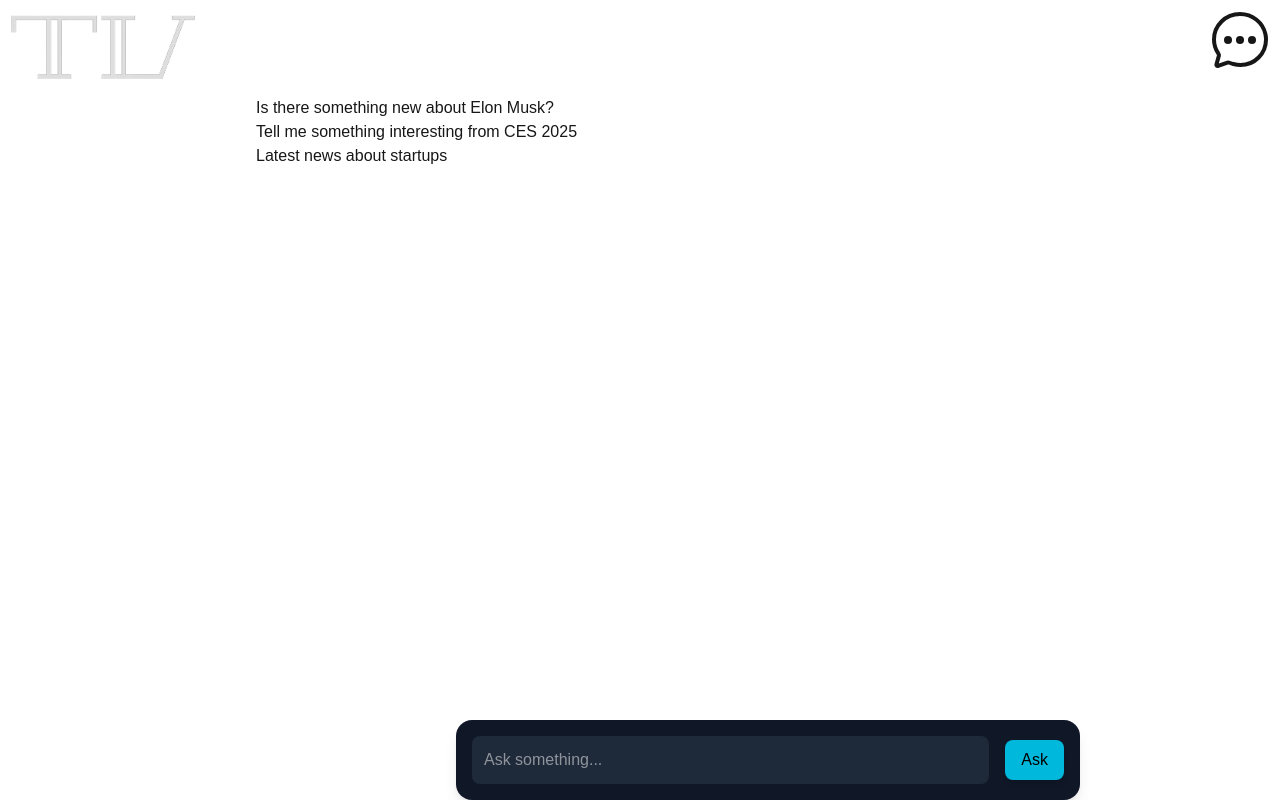
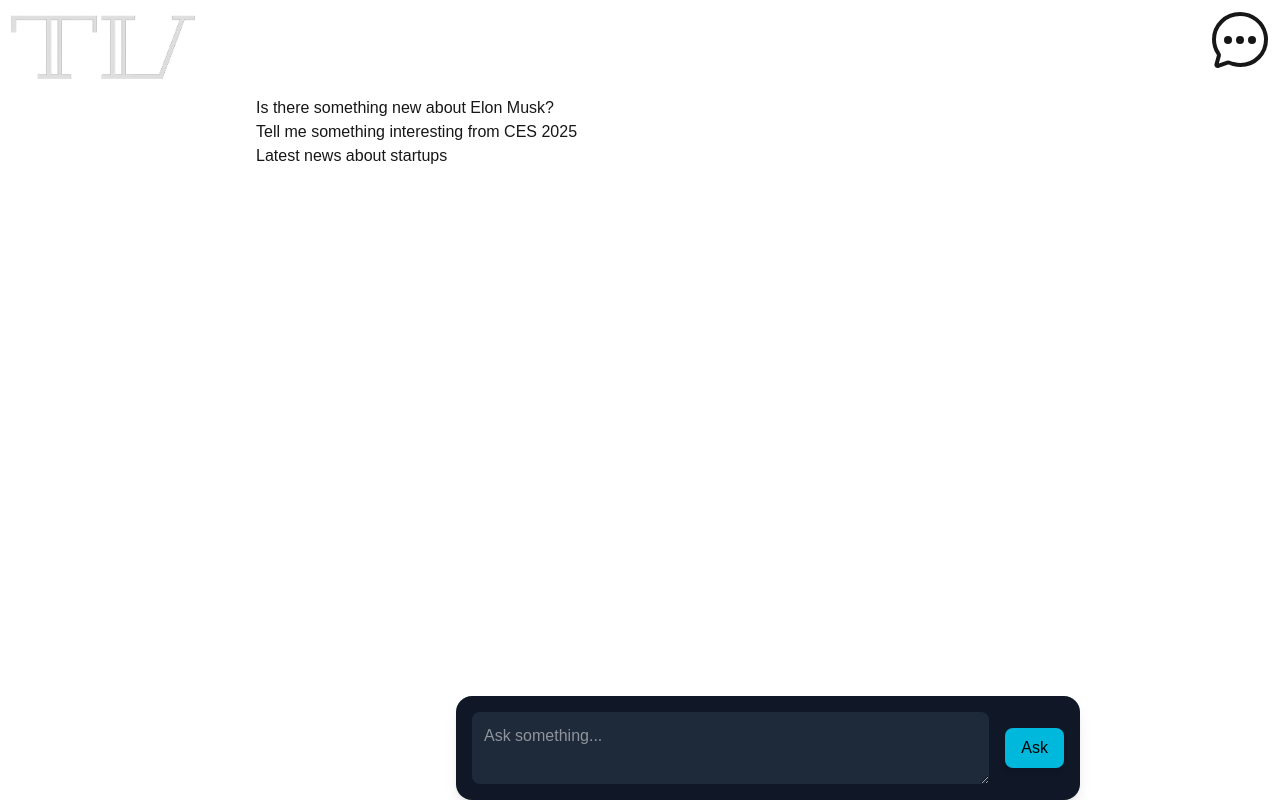
Before and after one commit to StefanATudose/TechCrunch-Chatbot, a Next.js app in the folder techvector/: page /chat in a window 1280 px wide. Built offline with nearby package versions, Linux system fonts and the light colour scheme.

Commit message:
finished chat design for url

```diff
--- a/techvector/src/app/chat/page.tsx
+++ b/techvector/src/app/chat/page.tsx
@@ -44,7 +44,7 @@ function ChatHistory(){
 
 
   return(
-    <div className = "basis-1/5">
+    <div className = "basis-1/5 overflow-y-auto">
       {history_list.map((cook : any, index) =>
         cook[0][0] == "general" ?
           <div key = {index}>
@@ -209,7 +209,7 @@ export default function Chat(props : any) {
                 <div>
                   <ArticleComponentChat article = {article} />
                   {!question && chatMessages.length == 0 &&
-                  <div className = "grid grid-cols-4 mx-50 my-20 gap-10">
+                  <div className = "grid grid-cols-4 mx-50 my-5 gap-6">
                       {questions && <QuestionSuggestion question = {questions[0]} gridPosition = "col-span-2"/>}
                       {questions && <QuestionSuggestion question = {questions[1]} gridPosition = "col-span-2"/>}
                       {questions && <QuestionSuggestion question = {questions[2]} gridPosition = "col-span-2 col-start-2"/>}
@@ -226,10 +226,9 @@ export default function Chat(props : any) {
               {!articleUrl && <FetchedArticles articles = {fetchedArticles}/>}
               <ChatList messages = {chatMessages} />
               <form ref = {formRef} action={handle_question1} className="bg-gray-900 p-4 rounded-2xl shadow-lg flex items-center space-x-4 absolute bottom-0 left-50 right-50">
-                <input
-                  type="text"
+                <textarea
                   placeholder="Ask something..."
-                  className="flex-1 bg-gray-800 text-white p-3 rounded-lg focus:outline-none focus:ring-2 focus:ring-cyan-500"
+                  className="flex-1 overflow-y-auto overflow-x-hidden bg-gray-800 text-white p-3 rounded-lg focus:outline-none focus:ring-2 focus:ring-cyan-500"
                   value={question}
                   onChange={(event)=>{setQuestion(event.target.value);}}
                   required
--- a/techvector/src/ui/chatList.tsx
+++ b/techvector/src/ui/chatList.tsx
@@ -1,6 +1,7 @@
 "use client";
 
 import { useEffect, useRef } from 'react';
+import Image from 'next/image';
 
 export default function Chat( props :any ) {
   const chatRef = useRef<HTMLDivElement>(null);
@@ -18,7 +19,7 @@ export default function Chat( props :any ) {
 
   return (
     <div>
-      <div className="flex flex-col p-4 space-y-4 mb-20">
+      <div className="flex flex-col p-4 space-y-4 mb-30">
         {messages.map((msg:any, index:any) => (
           <div
             key={index}
@@ -26,7 +27,8 @@ export default function Chat( props :any ) {
           >
             {msg}
           </div>
-        ))}
+          ))}
+        {messages.length % 2 == 1 && <Image src="/typing.gif" alt="Typing..." width={50} height={50} />}
       </div>
       <div ref={chatRef}/>
     </div>
```
Also changed, not shown: techvector/public/typing.gif (added).
